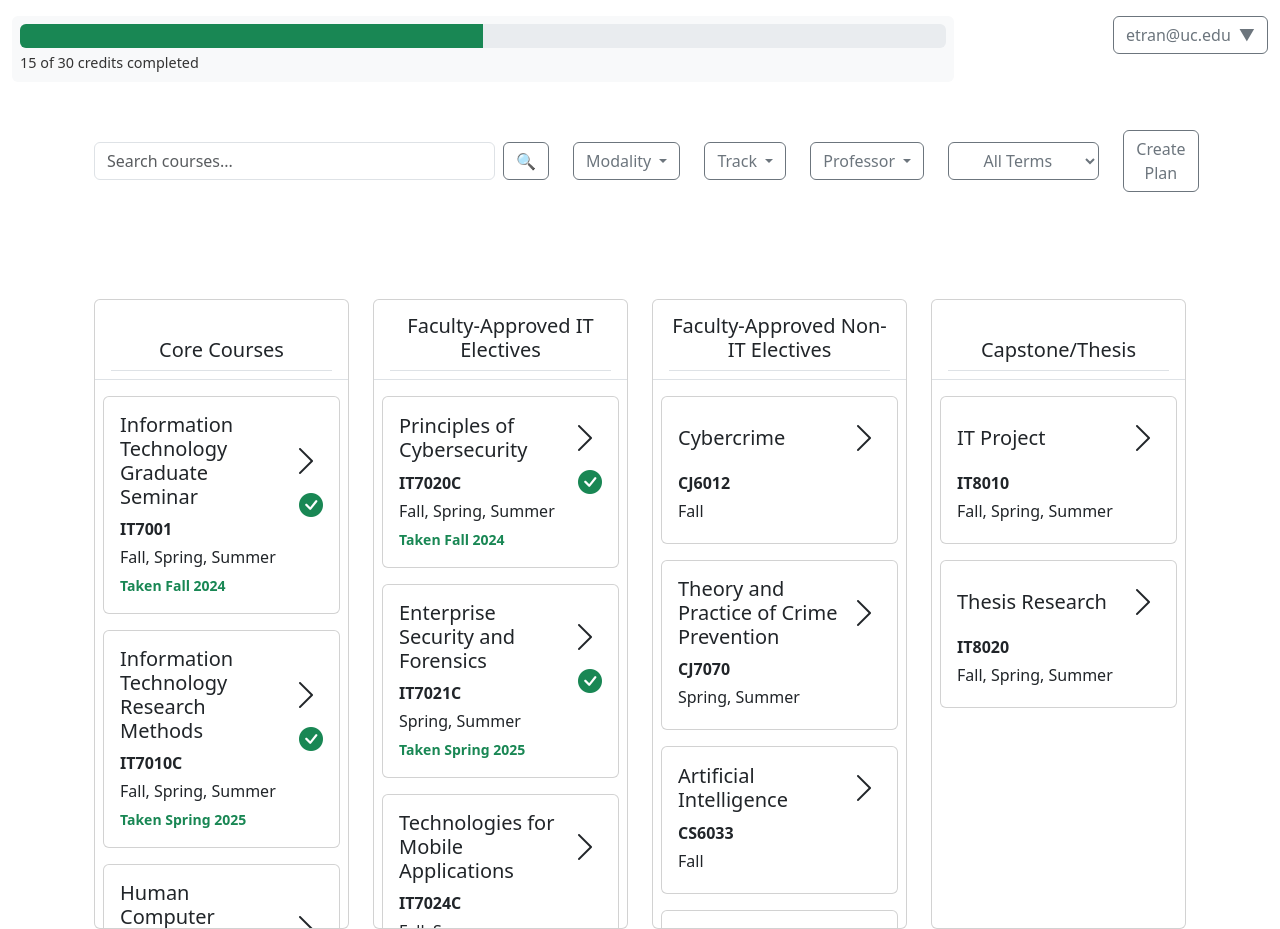
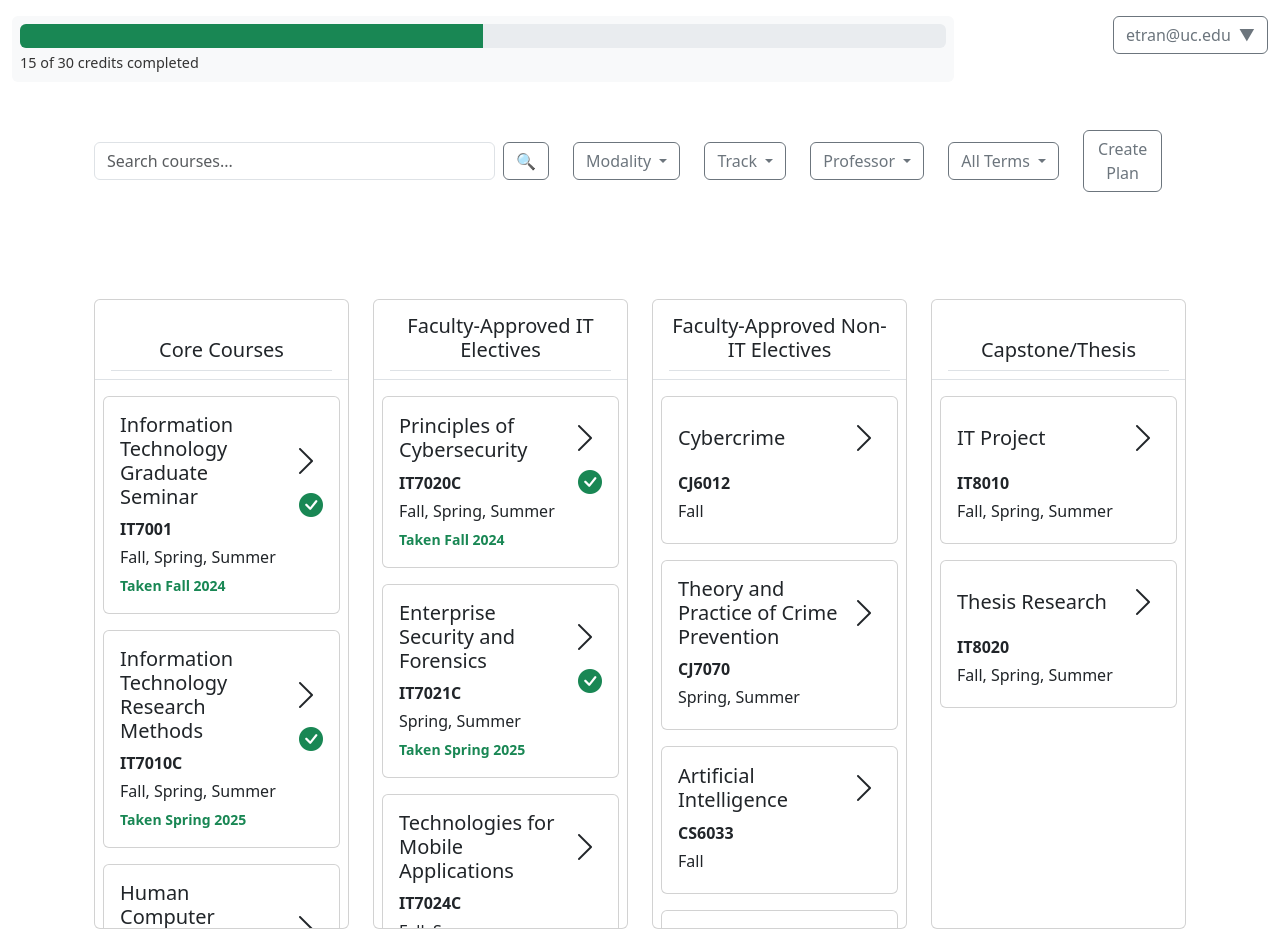
Before and after one commit to Janell-Huyck/msit-hci-prototype, a Jekyll site: the page built from index.html, in a window 1280 px wide. Built offline with Jekyll 4.4.1, drawn with Linux system fonts in a browser that asks for light colours.

Commit message:
Standardize the term selection visual

```diff
--- a/_includes/term_selector.html
+++ b/_includes/term_selector.html
@@ -1,33 +1,21 @@
 <div class="d-flex px-4">
     <label for="term-select" class="form-label visually-hidden">Select term</label>
 
-    <select
-            id="term-select"
-            class="btn btn-outline-secondary dropdown-toggle"
-            onchange="handleTermChange(this)"
-    >
-        <!-- All Terms -->
-        <option
-                value="{{ site.url }}{{ site.baseurl }}/{% include slug_for.html term='all' %}.html"
-                {% if (page.semester == nil) or (page.semester =='') %}selected{% endif %}
-        >
-            All Terms
-        </option>
+    <div id="term-select" class="dropdown">
+        <button class="btn btn-outline-secondary dropdown-toggle" type="button" id="termDropdown" data-bs-toggle="dropdown" aria-expanded="false">
+            {{ page.semester | capitalize | default: 'All Terms' }}
+        </button>
+        <ul class="dropdown-menu" aria-labelledby="termDropdown">
+            <li>
+                <a class="dropdown-item {% unless page.semester %}active{% endunless %}" href="{{ site.baseurl }}/index.html">All Terms</a>
+            </li>
+            <li>
+                <a class="dropdown-item {% if page.semester == 'summer' %}active{% endif %}" href="{{ site.baseurl }}/summer.html">Summer 2025</a>
+            </li>
+            <li>
+                <a class="dropdown-item {% if page.semester == 'fall' %}active{% endif %}" href="{{ site.baseurl }}/fall.html">Fall 2025</a>
+            </li>
+        </ul>
+    </div>
 
-        <!-- Summer 2025 -->
-        <option
-                value="{{ site.url }}{{ site.baseurl }}/{% include slug_for.html term='summer' %}.html"
-                {% if page.semester =='summer' %}selected{% endif %}
-        >
-            Summer 2025
-        </option>
-
-        <!-- Fall 2025 -->
-        <option
-                value="{{ site.url }}{{ site.baseurl }}/{% include slug_for.html term='fall' %}.html"
-                {% if page.semester =='fall' %}selected{% endif %}
-        >
-            Fall 2025
-        </option>
-    </select>
 </div>
```
